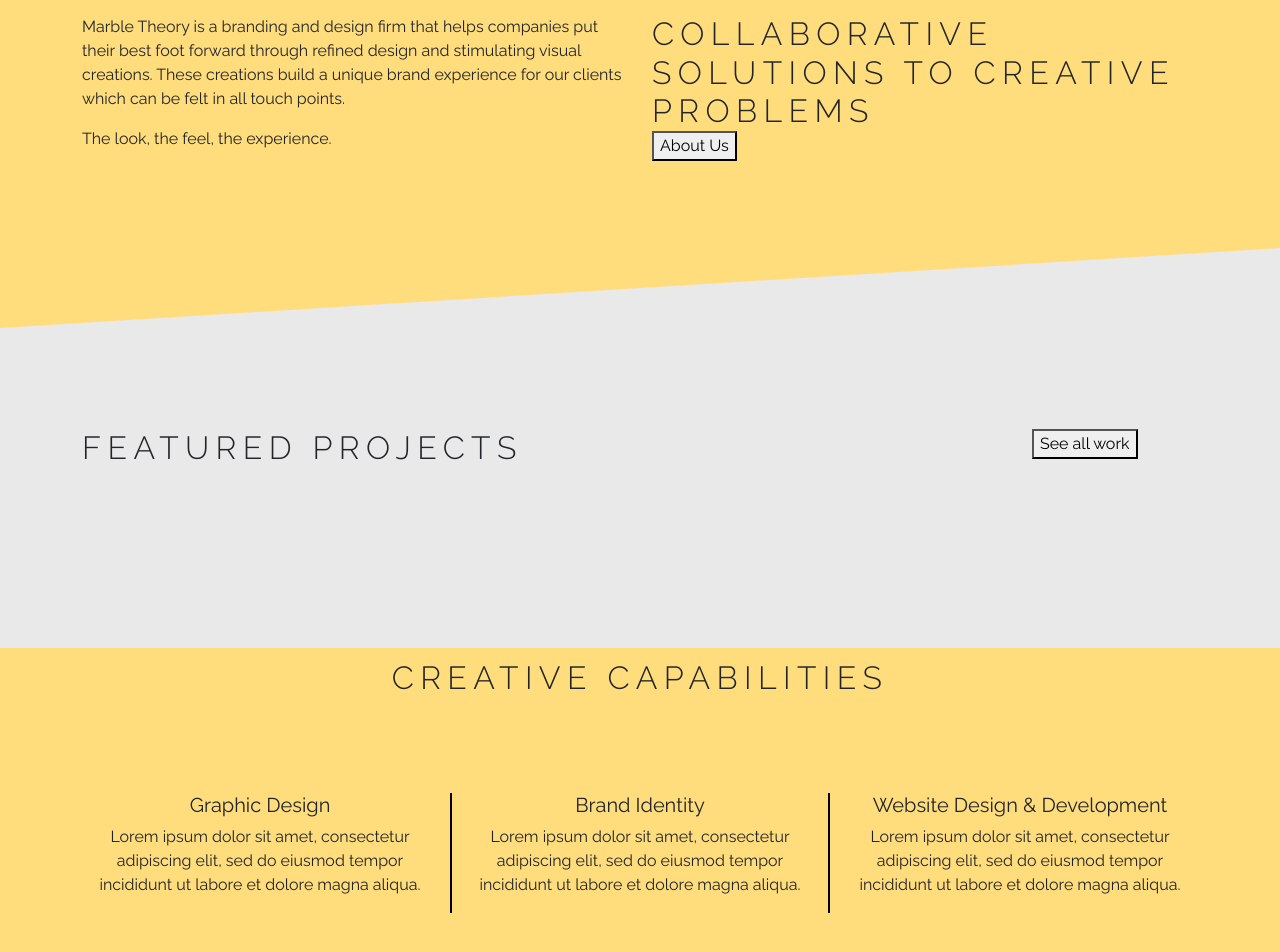
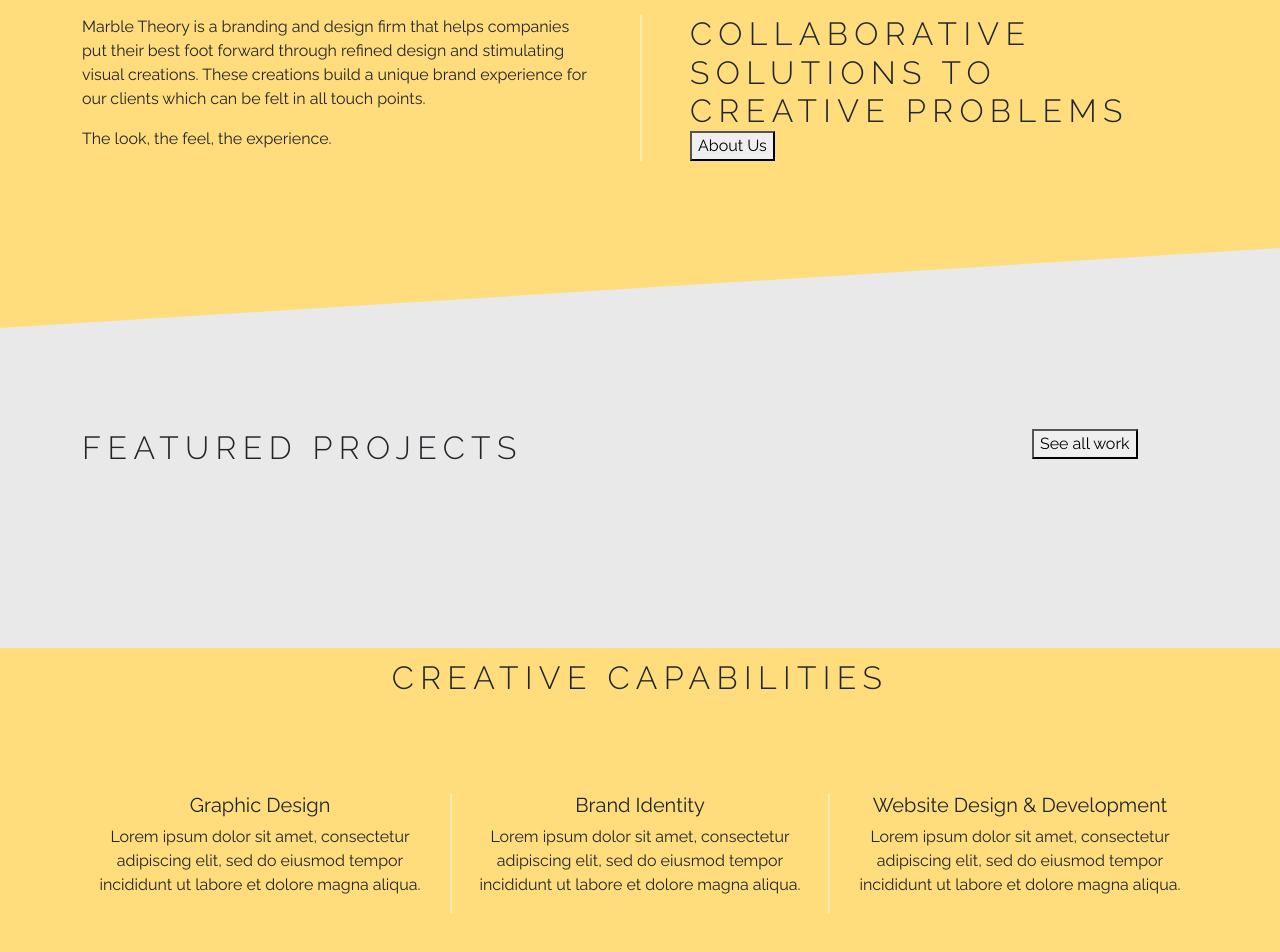
Before and after one commit to rscole87/mt_website_react_v2, a React (Create React App) app: page / in a window 1280 px wide. Shown: the part 712-1664 px from the top of the page. Built offline with nearby package versions, Linux system fonts and the light colour scheme.

Commit message:
add padding and border style to about and capabilities sections

```diff
--- a/src/components/AboutComponent.js
+++ b/src/components/AboutComponent.js
@@ -6,12 +6,12 @@ const About = () => {
     <section id="about-section" className="d-flex align-items-center">
       <Container>
         <Row>
-          <Col sm="6">
+          <Col sm="6" className="pt-4 pt-sm-0 pe-sm-5">
             <p className="body-copy">Marble Theory is a branding and design firm that helps companies put their best foot forward through refined design and stimulating visual creations. These creations build a unique brand experience for our clients which can be felt in all touch points.</p>
             <span className="accent-text">The look, the feel, the experience.</span>
           </Col>
 
-          <Col sm="6">
+          <Col sm="6" className="pt-3 pt-sm-0 ps-sm-5" id="right-col">
             <h3>Collaborative Solutions to Creative Problems</h3>
             <button>About Us</button>
           </Col>
--- a/src/styles/App.css
+++ b/src/styles/App.css
@@ -67,6 +67,16 @@ h3 {
   min-height: 40vh;
 }
 
+#about-section #right-col {
+  border-left: 2px solid #ffeaaf;
+}
+
+@media only screen and (max-width: 575px) {
+  #about-section #right-col {
+    border: none;
+  }
+}
+
 #featured-projects-section {
   -webkit-clip-path: polygon(0% 20%, 100% 0%, 100% 100%, 0% 100%);
   clip-path: polygon(0% 20%, 100% 0%, 100% 100%, 0% 100%);
@@ -79,8 +89,8 @@ h3 {
 }
 
 #capabilities-section .center-item {
-  border-left: 2px solid black;
-  border-right: 2px solid black;
+  border-left: 2px solid #ffeaaf;
+  border-right: 2px solid #ffeaaf;
 }
 
 @media only screen and (max-width: 575px) {
--- a/src/styles/App.scss
+++ b/src/styles/App.scss
@@ -59,6 +59,14 @@ h3 {
 
 #about-section {
   min-height: 40vh;
+
+  #right-col {
+    border-left: 2px solid $lightYellowGold;
+
+    @media only screen and (max-width: 575px) {
+      border: none;
+    }
+  }
 }
 
 #featured-projects-section {
@@ -68,12 +76,12 @@ h3 {
   background-color: #e9e9e9;
 }
 
-#capabilities-section{
+#capabilities-section {
   min-height: 40vh;
 
-  .center-item{
-    border-left: 2px solid black;
-    border-right: 2px solid black;
+  .center-item {
+    border-left: 2px solid $lightYellowGold;
+    border-right: 2px solid $lightYellowGold;
 
     @media only screen and (max-width: 575px) {
       border: none;
--- a/src/styles/_variables.scss
+++ b/src/styles/_variables.scss
@@ -1 +1,2 @@
 $yellowGold: #ffdc7c;
+$lightYellowGold: #ffeaaf;
```
Also changed, not shown: 1 other file (tests, documents, lock files or other folders).
